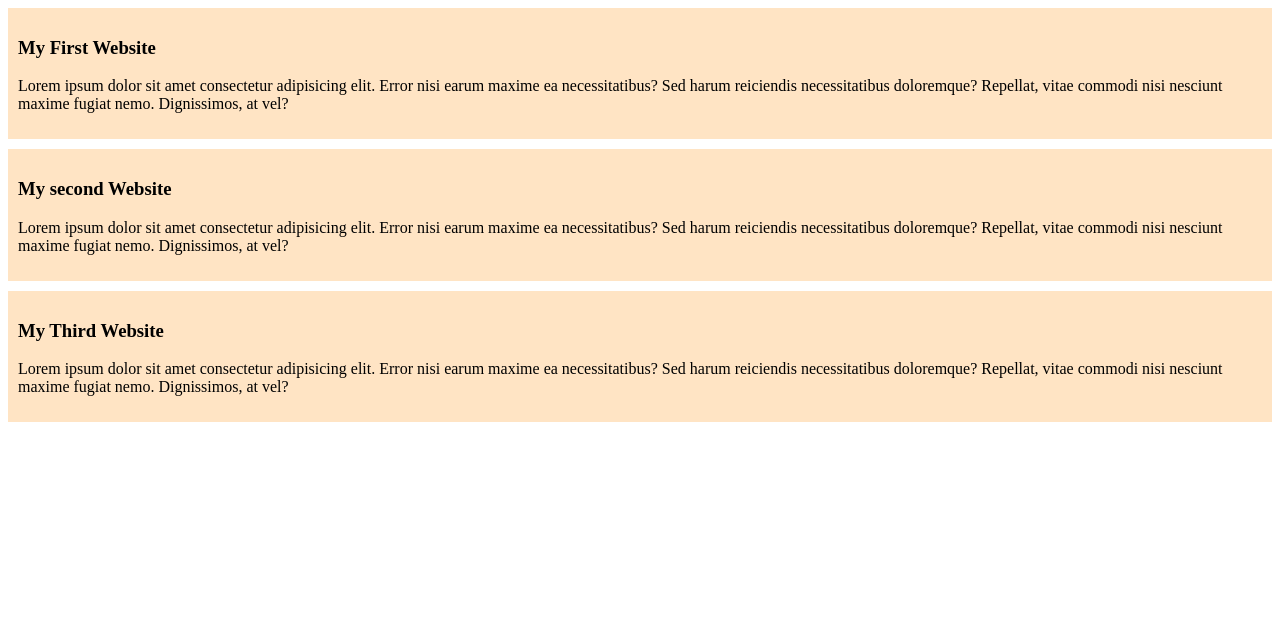
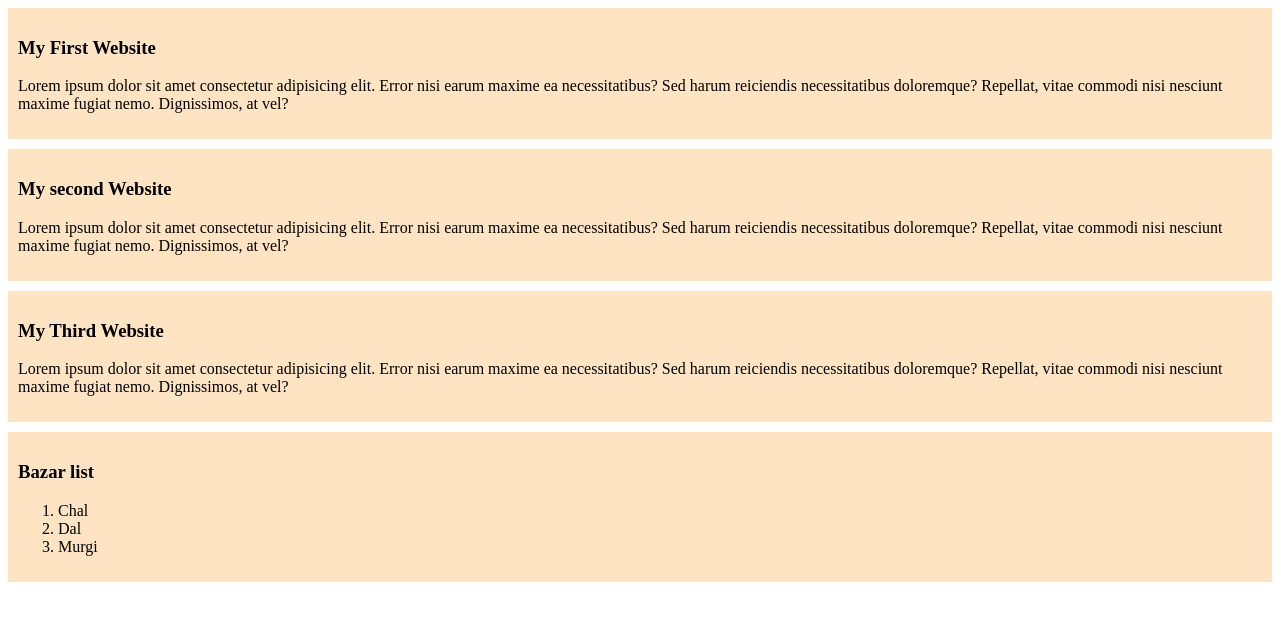
Before and after one commit to Md-Sadbin-Islam/my-simple-repository, a plain HTML site: page index.html in a window 1280 px wide. Drawn offline with Linux system fonts and the light colour scheme.

Commit message:
added the ordered list

```diff
--- a/index.html
+++ b/index.html
@@ -19,5 +19,15 @@
         <h3>My Third Website</h3>
         <p>Lorem ipsum dolor sit amet consectetur adipisicing elit. Error nisi earum maxime ea necessitatibus? Sed harum reiciendis necessitatibus doloremque? Repellat, vitae commodi nisi nesciunt maxime fugiat nemo. Dignissimos, at vel?</p>
     </div>
+    <div>
+        <h3>Bazar list</h3>
+        <p>
+            <ol>
+                <li>Chal</li>
+                <li>Dal</li>
+                <li>Murgi</li>
+            </ol>
+        </p>
+    </div>
 </body>
 </html>
```
